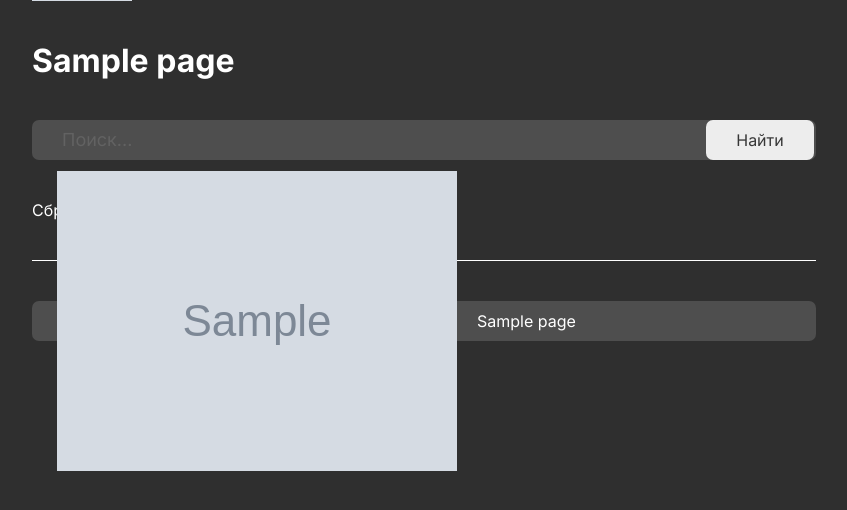
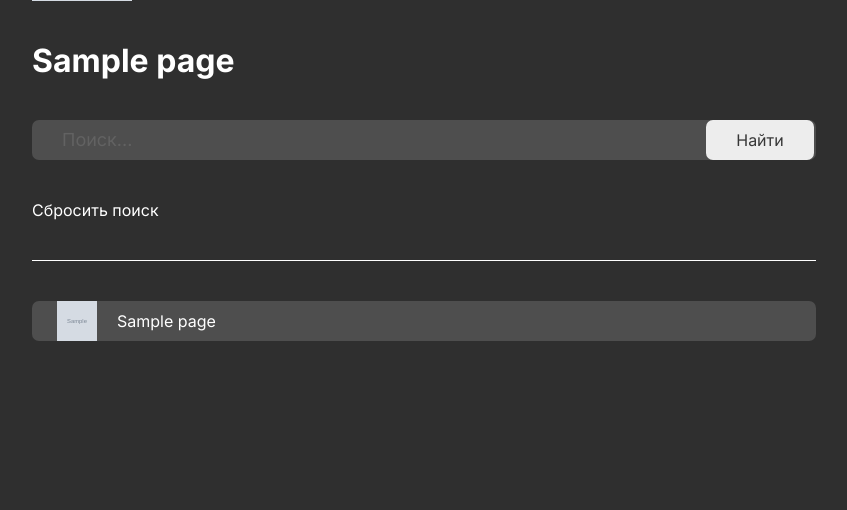
Before and after one commit to Aplles/python_studying, a Django app: template api/templates/basics.html in a window 1280 px wide; the page is wider, and only the part inside the window is pictured. Shown: the part 240-750 px from the top of that part, without its empty margins (216-1063 px from the left). Run offline with Django 4.2, Linux system fonts and the light colour scheme; the template is opened without the code that fills it: values that come from a table or form of the project are taken from there, others are empty; tables that the repository leaves empty hold one stand-in row (values such as "Sample post"); grey boxes marked "Sample" are stand-in pictures; parts of the project's set-up code (start-up, migrations or seed data) failed here and were passed over.

Commit message:
fix icon

```diff
--- a/api/static/css/basics.css
+++ b/api/static/css/basics.css
@@ -1,6 +1,7 @@
 header {
     padding: 20px 0 40px 0;
 }
+
 main {
     width: 784px;
     margin: 40px auto;
@@ -8,9 +9,11 @@ main {
     flex-direction: column;
     gap: 40px;
 }
+
 .mainSize {
     height: 2315px;
 }
+
 .searchBasics input {
     width: 784px;
     height: 40px;
@@ -35,10 +38,16 @@ main {
     position: relative;
     left: 86%;
 }
+
 .leaftTheme {
     display: flex;
     gap: 20px;
     align-items: center;
+}
+
+.leaftTheme img {
+    width: 40px !important;
+    height: 40px !important;
 }
 
 .theme {
```
Lines whose indentation alone changed are shown as unchanged.
